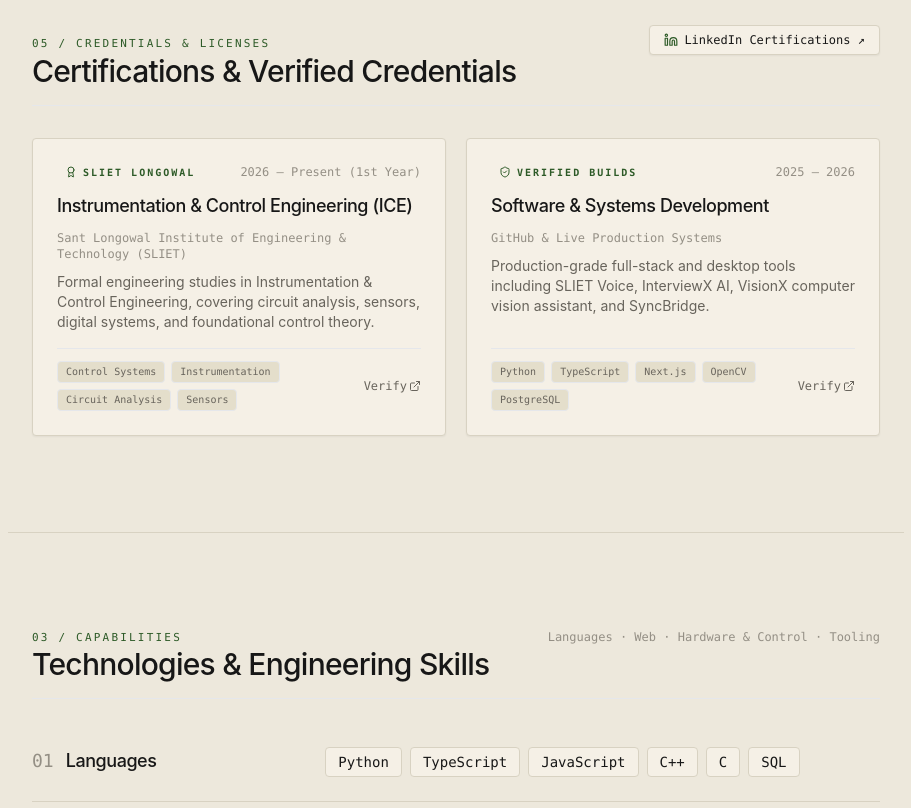
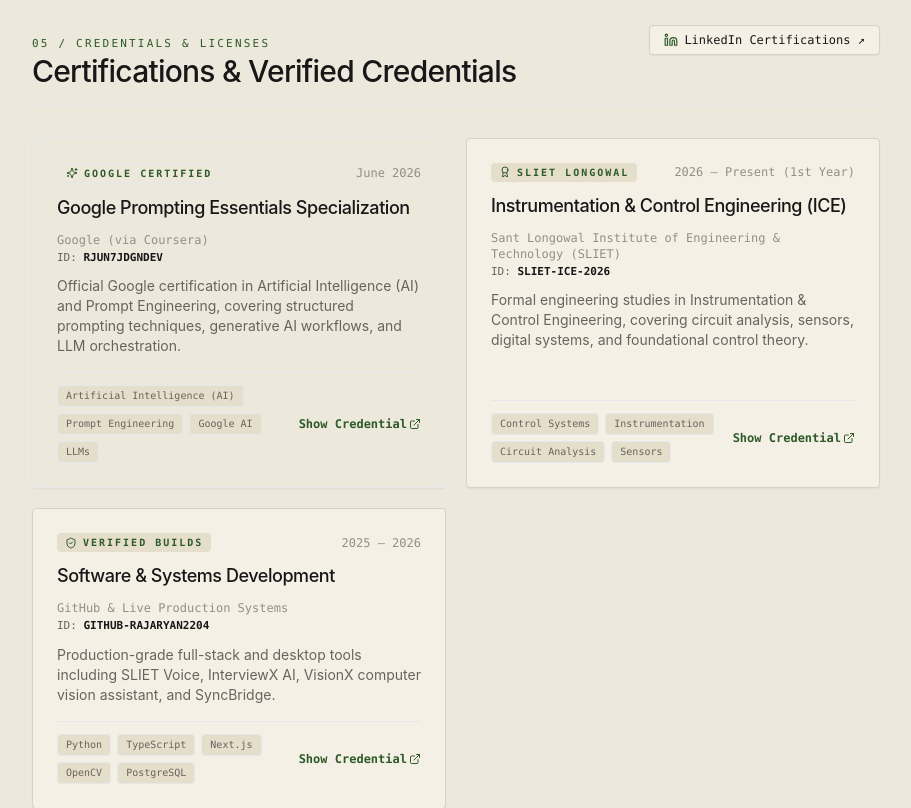
Before and after one commit to rajaryan2204/portfolio, a Next.js app: page / in a window 1280 px wide. Shown: the part 1900-2708 px from the top of the page, without its empty margins (184-1095 px from the left). Built offline with nearby package versions, Linux system fonts and the light colour scheme; no server answers.

Commit message:
feat: add Google Prompting Essentials Specialization as first verified certification with Coursera credential link and ID

```diff
--- a/app/components/Certifications.tsx
+++ b/app/components/Certifications.tsx
@@ -1,16 +1,31 @@
 "use client";
 
-import { Award, Trophy, CheckCircle2, ExternalLink, Sparkles, Cpu, BookOpen, ShieldCheck, Linkedin } from "lucide-react";
+import { Award, Trophy, CheckCircle2, ExternalLink, Sparkles, Cpu, BookOpen, ShieldCheck, Linkedin, BadgeCheck } from "lucide-react";
 import { profile } from "@/data/profile";
 import { FadeIn, StaggerContainer, StaggerItem, SmoothCard } from "./MotionWrapper";
 
 const VERIFIED_CREDENTIALS = [
+  {
+    id: "google-prompting-essentials",
+    title: "Google Prompting Essentials Specialization",
+    category: "Professional AI Certification",
+    issuer: "Google (via Coursera)",
+    date: "June 2026",
+    credentialId: "RJUN7JDGNDEV",
+    badge: "Google Certified",
+    icon: Sparkles,
+    description:
+      "Official Google certification in Artificial Intelligence (AI) and Prompt Engineering, covering structured prompting techniques, generative AI workflows, and LLM orchestration.",
+    skills: ["Artificial Intelligence (AI)", "Prompt Engineering", "Google AI", "LLMs"],
+    verificationUrl: "https://www.coursera.org/account/accomplishments/specialization/RJUN7JDGNDEV",
+  },
   {
     id: "ice-sliet",
     title: "Instrumentation & Control Engineering (ICE)",
     category: "Academic Engineering Credential",
     issuer: "Sant Longowal Institute of Engineering & Technology (SLIET)",
     date: "2026 — Present (1st Year)",
+    credentialId: "SLIET-ICE-2026",
     badge: "SLIET Longowal",
     icon: Award,
     description:
@@ -24,6 +39,7 @@ const VERIFIED_CREDENTIALS = [
     category: "Verified Projects & Engineering",
     issuer: "GitHub & Live Production Systems",
     date: "2025 — 2026",
+    credentialId: "GITHUB-RAJARYAN2204",
     badge: "Verified Builds",
     icon: ShieldCheck,
     description:
@@ -73,14 +89,16 @@ export default function Certifications() {
         <StaggerContainer className="grid grid-cols-1 sm:grid-cols-2 gap-5">
           {VERIFIED_CREDENTIALS.map((item) => {
             const Icon = item.icon;
+            const isGoogle = item.id === "google-prompting-essentials";
+
             return (
               <StaggerItem key={item.id}>
-                <SmoothCard className="p-6 rounded border border-border bg-surface hover:bg-[#fbf8f2] hover:border-neutral-400 transition-all duration-200 flex flex-col justify-between space-y-4 shadow-sm h-full group">
+                <SmoothCard className={`p-6 rounded border ${isGoogle ? "border-accent/40 bg-surface/90" : "border-border bg-surface"} hover:bg-[#fbf8f2] hover:border-neutral-400 transition-all duration-200 flex flex-col justify-between space-y-4 shadow-sm h-full group`}>
                   <div className="space-y-2.5">
 
                     {/* Top Row: Badge & Date */}
                     <div className="flex items-center justify-between">
-                      <span className="text-[10px] font-mono uppercase tracking-[0.2em] text-accent font-semibold flex items-center gap-1.5 bg-accent/10 px-2 py-0.5 rounded">
+                      <span className={`text-[10px] font-mono uppercase tracking-[0.2em] font-semibold flex items-center gap-1.5 px-2 py-0.5 rounded ${isGoogle ? "bg-accent/15 text-accent border border-accent/30" : "bg-surface-subtle text-accent"}`}>
                         <Icon className="w-3 h-3" />
                         {item.badge}
                       </span>
@@ -94,10 +112,17 @@ export default function Certifications() {
                       {item.title}
                     </h3>
 
-                    {/* Issuer / Category */}
-                    <p className="text-xs font-mono text-foreground-subtle">
-                      {item.issuer}
-                    </p>
+                    {/* Issuer & Credential ID */}
+                    <div className="space-y-0.5">
+                      <p className="text-xs font-mono text-foreground-subtle">
+                        {item.issuer}
+                      </p>
+                      {item.credentialId && (
+                        <p className="text-[11px] font-mono text-foreground-muted">
+                          ID: <span className="font-semibold text-foreground">{item.credentialId}</span>
+                        </p>
+                      )}
+                    </div>
 
                     {/* Description */}
                     <p className="text-xs sm:text-sm text-foreground-muted leading-relaxed font-sans">
@@ -122,9 +147,9 @@ export default function Certifications() {
                       href={item.verificationUrl}
                       target="_blank"
                       rel="noopener noreferrer"
-                      className="text-foreground-muted hover:text-foreground inline-flex items-center gap-0.5 transition-colors ml-2 flex-shrink-0"
+                      className="text-accent font-semibold hover:underline inline-flex items-center gap-0.5 transition-colors ml-2 flex-shrink-0"
                     >
-                      <span>Verify</span>
+                      <span>Show Credential</span>
                       <ExternalLink className="w-3 h-3" />
                     </a>
                   </div>
--- a/app/resume/page.tsx
+++ b/app/resume/page.tsx
@@ -220,6 +220,12 @@ export default function ResumePage() {
           </h2>
           <div className="space-y-1.5 pt-1 text-xs leading-relaxed">
             <div className="flex justify-between">
+              <span className="font-semibold text-neutral-900 dark:text-white">Google Prompting Essentials Specialization — Google AI (Coursera: RJUN7JDGNDEV)</span>
+              <a href="https://www.coursera.org/account/accomplishments/specialization/RJUN7JDGNDEV" target="_blank" rel="noopener noreferrer" className="font-mono text-neutral-700 dark:text-neutral-300 underline">
+                Verified Credential ↗
+              </a>
+            </div>
+            <div className="flex justify-between">
               <span className="font-semibold text-neutral-900 dark:text-white">techFEST&apos;26 SLIET — National Annual Technical Fest Participant</span>
               <span className="font-mono text-neutral-500">2026</span>
             </div>
```
